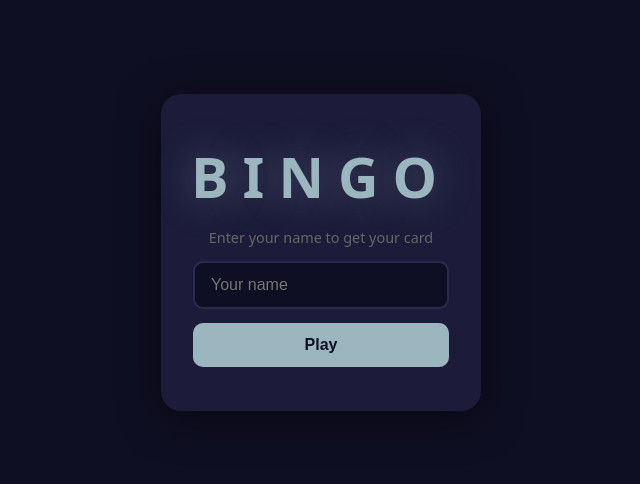
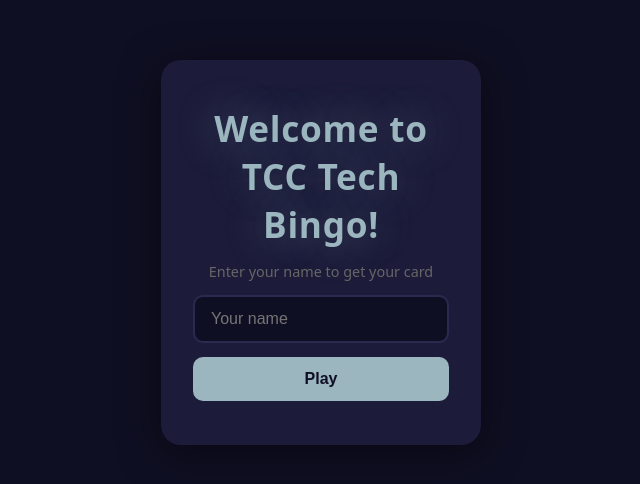
Before and after one commit to orders-moldy/Tech-Bingo, a website: page public/index.html in a window 1280 px wide. Shown: the part 148-632 px from the top of the page, without its empty margins (319-959 px from the left). Drawn offline with nearby package versions, Linux system fonts and the light colour scheme; no server answers.

Commit message:
Update branding to TCC Tech Bingo

```diff
--- a/public/index.html
+++ b/public/index.html
@@ -3,14 +3,14 @@
 <head>
   <meta charset="UTF-8">
   <meta name="viewport" content="width=device-width, initial-scale=1.0">
-  <title>Bingo!</title>
+  <title>TCC Tech Bingo</title>
   <link rel="stylesheet" href="style.css">
 </head>
 <body>
 
   <div id="join-screen">
     <div class="join-box">
-      <h1>BINGO</h1>
+      <h1>Welcome to TCC Tech Bingo!</h1>
       <p>Enter your name to get your card</p>
       <input id="name-input" type="text" placeholder="Your name" maxlength="20" autocomplete="off">
       <button id="join-btn">Play</button>
@@ -19,7 +19,7 @@
 
   <div id="game-screen" class="hidden">
     <header>
-      <span class="logo">BINGO</span>
+      <span class="logo">TCC Tech Bingo</span>
       <span id="player-count"></span>
     </header>
     <div id="col-headers">
--- a/public/style.css
+++ b/public/style.css
@@ -45,9 +45,10 @@ body {
 }
 
 .join-box h1 {
-  font-size: 3.5rem;
+  font-size: clamp(1.5rem, 6vw, 2.2rem);
   font-weight: 900;
-  letter-spacing: 0.25em;
+  letter-spacing: 0.02em;
+  text-align: center;
   color: var(--gold);
   text-shadow: 0 0 40px rgba(155,182,191,0.4);
 }
@@ -108,9 +109,9 @@ header {
 }
 
 .logo {
-  font-size: 1.5rem;
+  font-size: 1.1rem;
   font-weight: 900;
-  letter-spacing: 0.2em;
+  letter-spacing: 0.03em;
   color: var(--gold);
   text-shadow: 0 0 20px rgba(155,182,191,0.3);
 }
```
